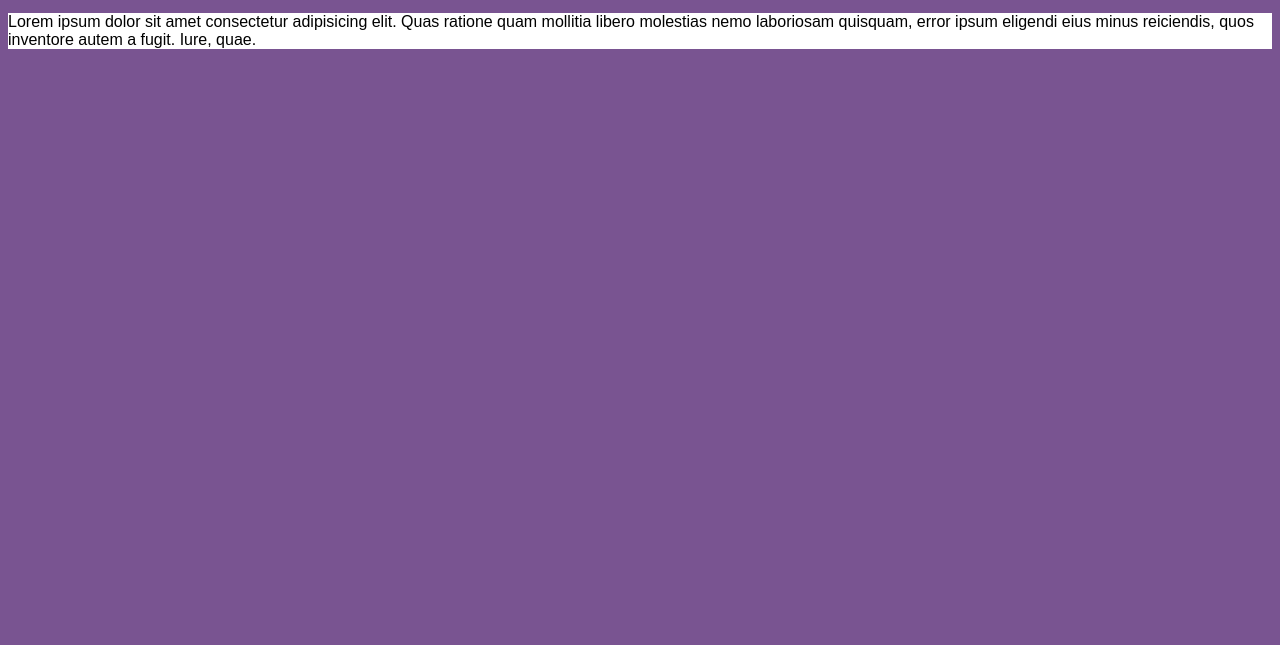
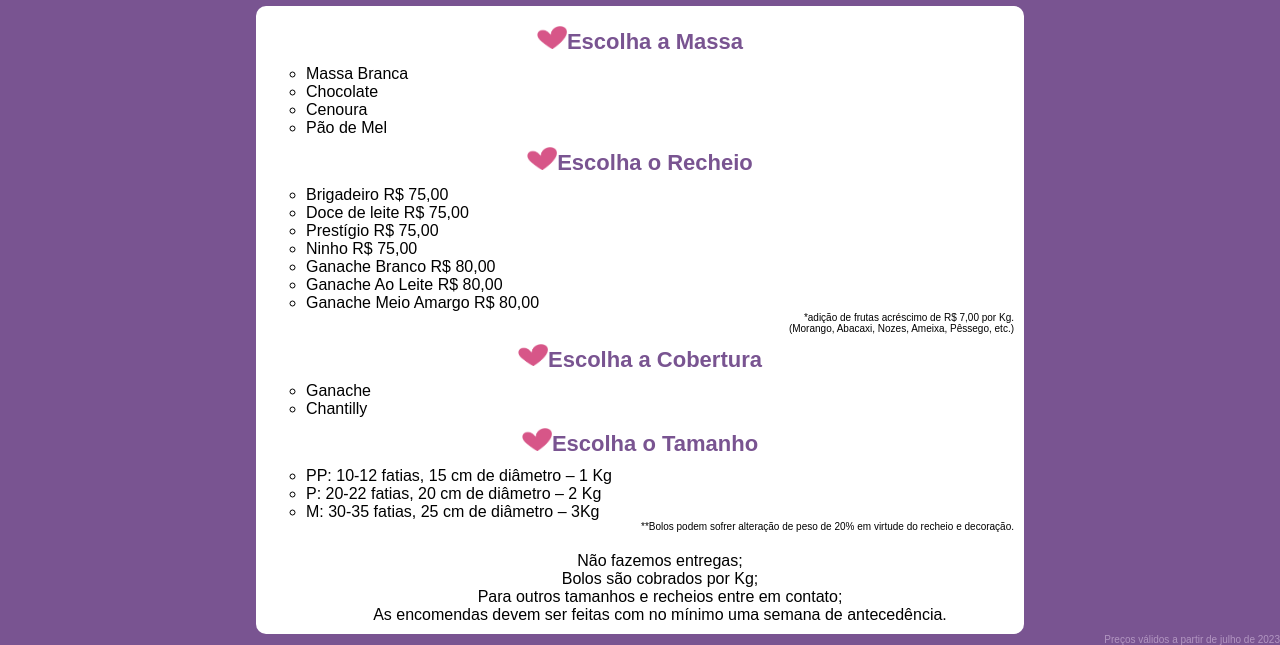
Before and after one commit to smsarahsm/docesdasarah, a plain HTML site: page index.html in a window 1280 px wide. Shown: the part 200-845 px from the top of the page. Before the commit the page ends 800 px from the top, so only its background shows below. Drawn offline with nearby package versions, Linux system fonts and the light colour scheme.

Commit message:
Atualizacoes
Atualizacoes

```diff
--- a/estilos/style.css
+++ b/estilos/style.css
@@ -11,24 +11,20 @@
   font-family: Arial, Helvetica, sans-serif;
   font-size: auto;
   box-sizing: border-box;
-  padding: 0px;
+  margin: auto;
 }
 
 body{
-    background: var(--corroxo);
+  background-color: #795491;
 }
 
 header,main{
   background-color: white;
-}
-
-header{
-  margin: 10px;
   border-radius: 10px;
+  margin-top: 10px;
   padding: 10px;
   min-width: 320px;
   max-width: 768px;
-
 }
 
 img{
@@ -39,22 +35,34 @@ img{
 img#phone {display: block;}
 img#pc {display: none;}
 
+img#heart{
+  display: inline-block;
+}
+
+img#heart{
+  width: 30px;
+  right: 0%;
+}
+
 i#menuburgue {
-  background-color: white;
+  position: relative;
+  right: 47%;
   color: var(--corrosa);
   display: block;
   text-align: center;
-  border-top: 1px solid white;
 }
 
 i#menuburgue:hover{
   background-color: var(--corlilas);
+  background-size: 20px;
   cursor: pointer;
+
 }
 
 menu {
   display: none;
-  margin: 0px;
+  position:static;
+  margin: 20px;
 }
 
 menu > ul {
@@ -74,5 +82,34 @@ menu > ul > li > a {
 }
 
 menu > ul > li > a:hover {
-  background-color: var(--corlilas) ;
+  background-color: var(--corlilas);
 }
+
+h1{
+  margin: 10px;
+  font-size: 22px;
+  color: var(--corroxo);
+  text-align: center;
+}
+
+p{
+  font-size: 10px;
+  text-align: right;
+  margin: 0px;
+}
+
+ul{
+  margin-bottom: 0px;
+  margin-top: 10px;
+}
+
+ul#details{
+  margin-top: 20px;
+  text-align: center;
+}
+
+footer{
+  font-size: 10px;
+  color: var(--corlilas);
+  text-align: right;
+}
--- a/index.html
+++ b/index.html
@@ -16,15 +16,54 @@
         <i id= "menuburgue"class= "material-symbols-outlined" onclick="clickMnenu()" >menu</i>
         <menu id="menuburg">
             <ul>
-                <li><a href="#">Faça seu Pedido</a></li>
-                <li><a href="instagram.html" target="_blank">Instagram</a></li>
-                <li><a href="https://api.whatsapp.com/send?phone=5511981273027&text=Ol%C3%A1!%20Gostaria%20de%20fazer%20um%20pedido%20%F0%9F%8D%B0%F0%9F%A7%81" target="_blank">ContatO</a></li>
+                <li><a href="#">Cardápio</a></li>
+                <li><a href="https://www.instagram.com/s2_docesdasarah?igshid=MmVlMjlkMTBhMg==" target="_blank">Instagram</a></li>
+                <li><a href="https://api.whatsapp.com/send?phone=5511981273027&text=Ol%C3%A1!%20Gostaria%20de%20fazer%20um%20pedido%20%F0%9F%8D%B0%F0%9F%A7%81" target="_blank">Contato</a></li>
             </ul>
         </menu>
     </header>
     <main>
+        <h1><img id ="heart"src="imagens/docesdarahCoracao-1.png" alt="">Escolha a Massa</h1>
+        <ul type="circle">
+            <li>Massa Branca</li>
+            <li>Chocolate</li>
+            <li>Cenoura</li>
+            <li>Pão de Mel</li>
+        </ul>
 
-        <p>Lorem ipsum dolor sit amet consectetur adipisicing elit. Quas ratione quam mollitia libero molestias nemo laboriosam quisquam, error ipsum eligendi eius minus reiciendis, quos inventore autem a fugit. Iure, quae.</p>
+        <h1 id="recehio"><img id ="heart"src="imagens/docesdarahCoracao-1.png" alt="">Escolha o Recheio</h1>
+        <ul type="circle">
+            <li>Brigadeiro R$ 75,00</li>
+            <li>Doce de leite R$ 75,00</li>
+            <li>Prestígio R$ 75,00</li>
+            <li>Ninho R$ 75,00</li>
+            <li>Ganache Branco R$ 80,00</li>
+            <li>Ganache Ao Leite R$ 80,00</li>
+            <li>Ganache Meio Amargo R$ 80,00</li>
+        </ul>
+        <p>*adição de frutas acréscimo de R$ 7,00 por Kg.<br>(Morango, Abacaxi, Nozes, Ameixa, Pêssego, etc.)</p>
+
+        <h1><img id ="heart"src="imagens/docesdarahCoracao-1.png" alt="">Escolha a Cobertura</h1>
+        <ul type="circle">
+            <li>Ganache</li>
+            <li>Chantilly</li>
+        </ul>
+
+        <h1><img id ="heart"src="imagens/docesdarahCoracao-1.png" alt="">Escolha o Tamanho</h1>
+        <ul type="circle">
+            <li>PP: 10-12 fatias, 15 cm de diâmetro – 1 Kg</li>
+            <li>P: 20-22 fatias, 20 cm de diâmetro – 2 Kg</li>
+            <li>M: 30-35 fatias, 25 cm de diâmetro – 3Kg</li>
+        </ul>
+        <p>**Bolos podem sofrer alteração de peso de 20% em virtude do recheio e decoração.
+        </p>
+
+        <ul id="details" type="none">
+            <li>Não fazemos entregas;</li>
+            <li>Bolos são cobrados por Kg;</li>
+            <li>Para outros tamanhos e recheios entre em contato;</li>
+            <li>As encomendas devem ser feitas com no mínimo uma semana de antecedência.</li>
+        </ul>
     </main>
     <script>
         function clickMnenu() {
@@ -35,6 +74,9 @@
             }
         }
     </script>
+</body>
+<footer>
 
-</body>
+    <p>Preços válidos a partir de julho de 2023</p>
+</footer>
 </html>
```
Also changed, not shown: instagram.html (+10 -0 lines), imagens/docesdarahCoracao-1.png (added), 2 other files.
